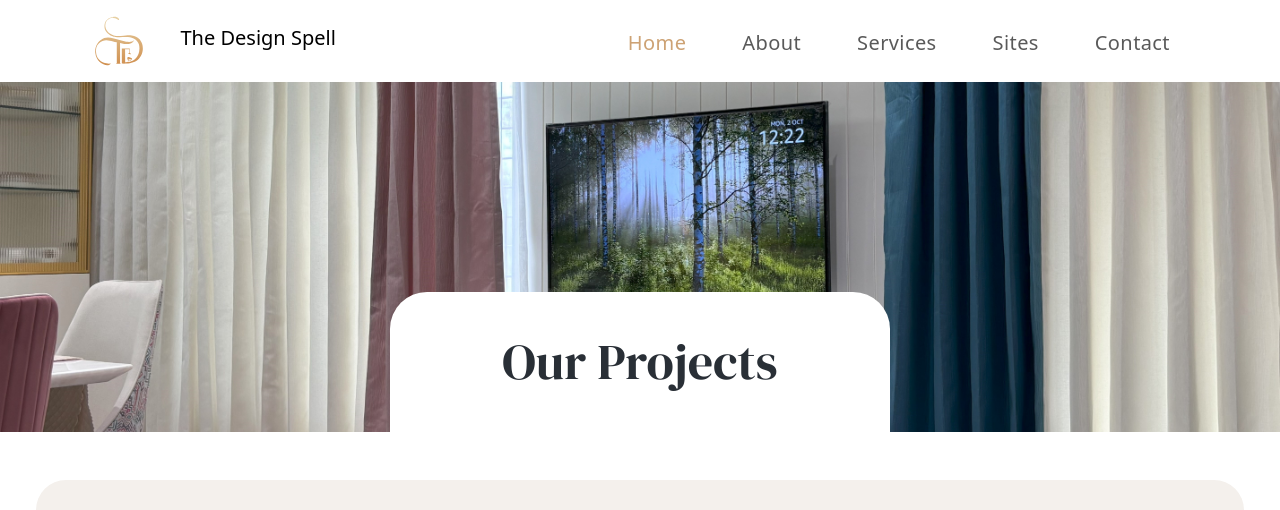
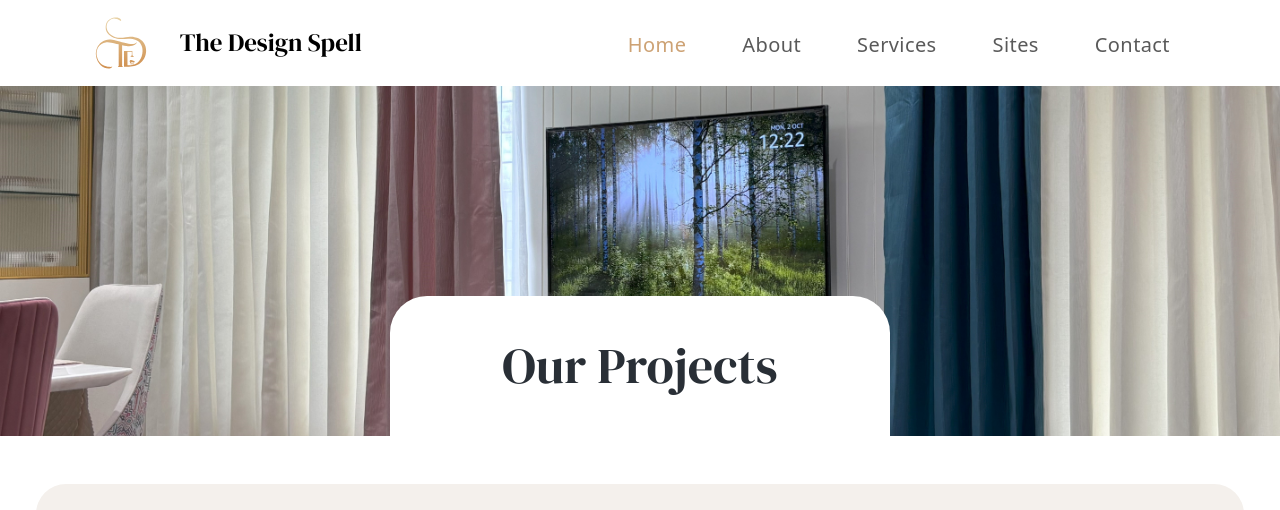
Before and after one commit to bhandariamey/TdsWebsite, a website with bundled scripts: page sites.html in a window 1280 px wide. Shown: the top 510 px of the page. Built offline with nearby package versions, Linux system fonts and the light colour scheme; files whose address does not match are found by name.

Commit message:
Update sites.html

```diff
--- a/sites.html
+++ b/sites.html
@@ -29,6 +29,12 @@
       rel="stylesheet"
       href="https://fonts.googleapis.com/css?family=Jost|DM+Serif+Display"
     />
+
+
+    <link rel="stylesheet" href="index.css" />
+    <link rel="stylesheet" href="contact.css" />
+    <link rel="stylesheet" href="aboutUs.css" />
+
     <title>Our Projects</title>
   </head>
   <body>
```
